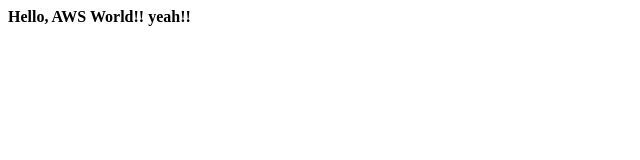
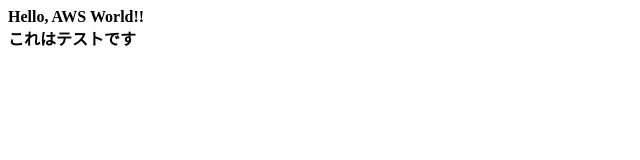
Before and after one commit to kakeru8116/kadai4, a plain HTML site: page src/index.html in a window 1280 px wide. Shown: the whole page, without its empty margins (0-640 px from the left). Drawn offline with Linux system fonts and the light colour scheme.

Commit message:
Update index.html

```diff
--- a/src/index.html
+++ b/src/index.html
@@ -6,6 +6,7 @@
   <title>CI/CDハンズオン</title>
 </head>
 <body>
-  <b>Hello, AWS World!! yeah!! <br>
+  <b>Hello, AWS World!!  <br>
+    これはテストです
 </body>
 </html>
```
